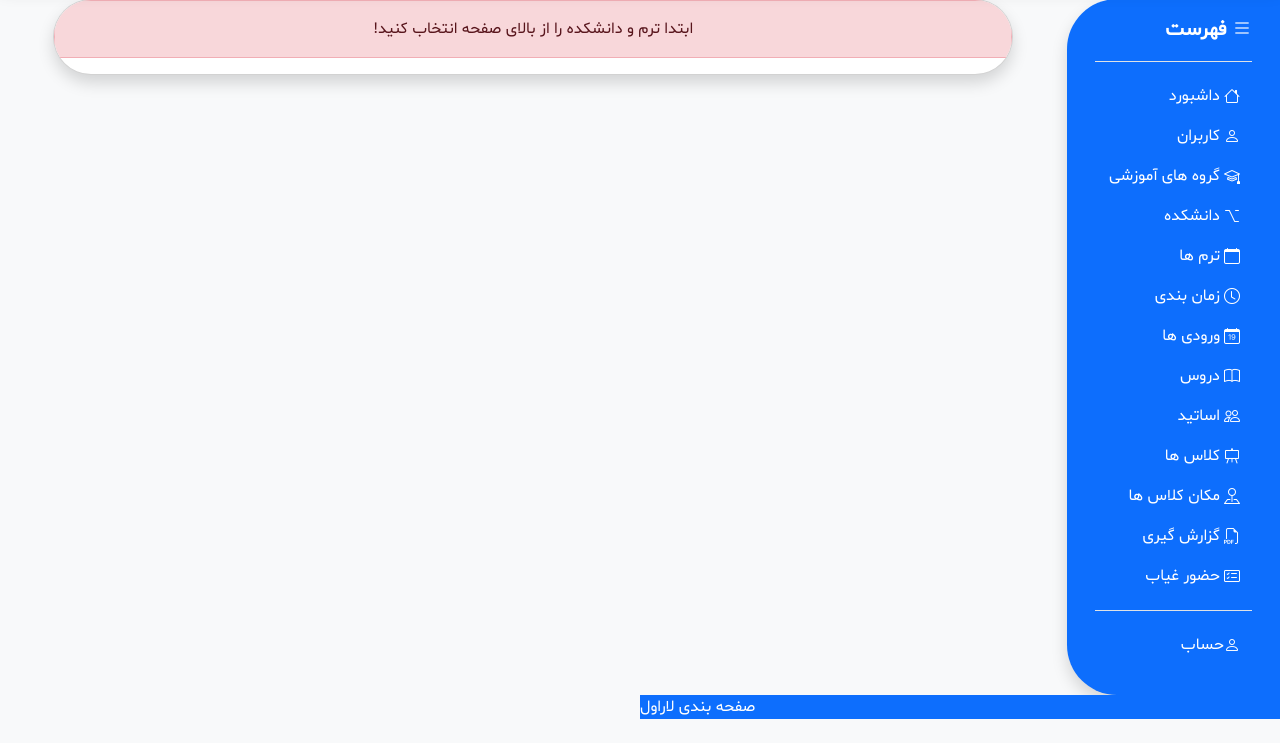
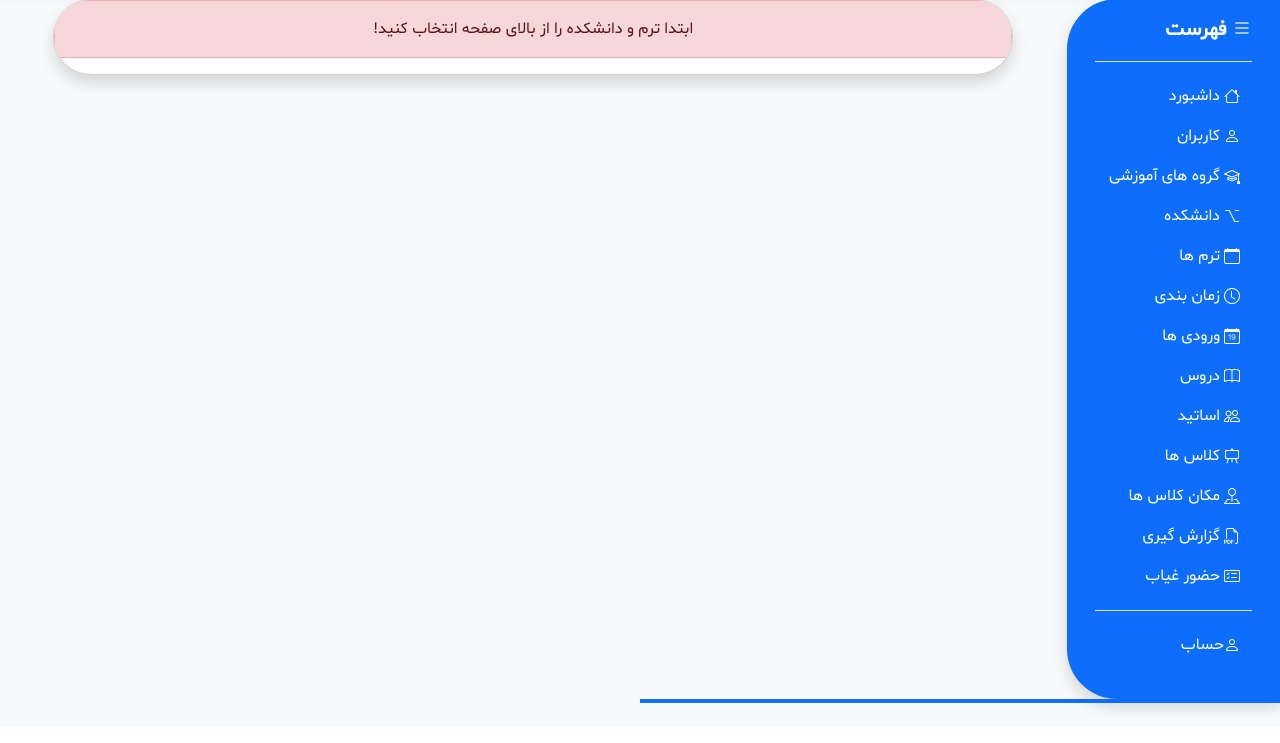
Before and after one commit to mohsenyazdandust/edu_system, a Django app: page /classes/ in a window 1280 px wide. Shown: the part 73-816 px from the top of the page. After the commit the page ends 788 px from the top, so only its background shows below. Run offline with Django 5.2, Linux system fonts and the light colour scheme; a user stored in the database is signed in; data comes from the database, SQL or seed files in the repository; some libraries are stand-ins or nearby versions.

Commit message:
remove laravel text

```diff
--- a/main/templates/classrooms/index.html
+++ b/main/templates/classrooms/index.html
@@ -680,7 +680,7 @@
                     </div>
                 </div>
                 <div class="card-footer text-bg-primary" dir="ltr">
-                    صفحه بندی لاراول
+
                 </div>
             </div>
 
--- a/main/templates/dashboard.html
+++ b/main/templates/dashboard.html
@@ -99,7 +99,7 @@
                     </div>
                 </div>
                 <div class="card-footer text-bg-primary" dir="ltr">
-                    صفحه بندی لاراول
+
                 </div>
             </div>
 
--- a/main/templates/layouts/app.html
+++ b/main/templates/layouts/app.html
@@ -725,7 +725,7 @@
                     @yield('content')
                 </div>
                 <div class="card-footer text-bg-primary" dir="ltr">
-                    صفحه بندی لاراول
+
                 </div>
             </div>
 
```
